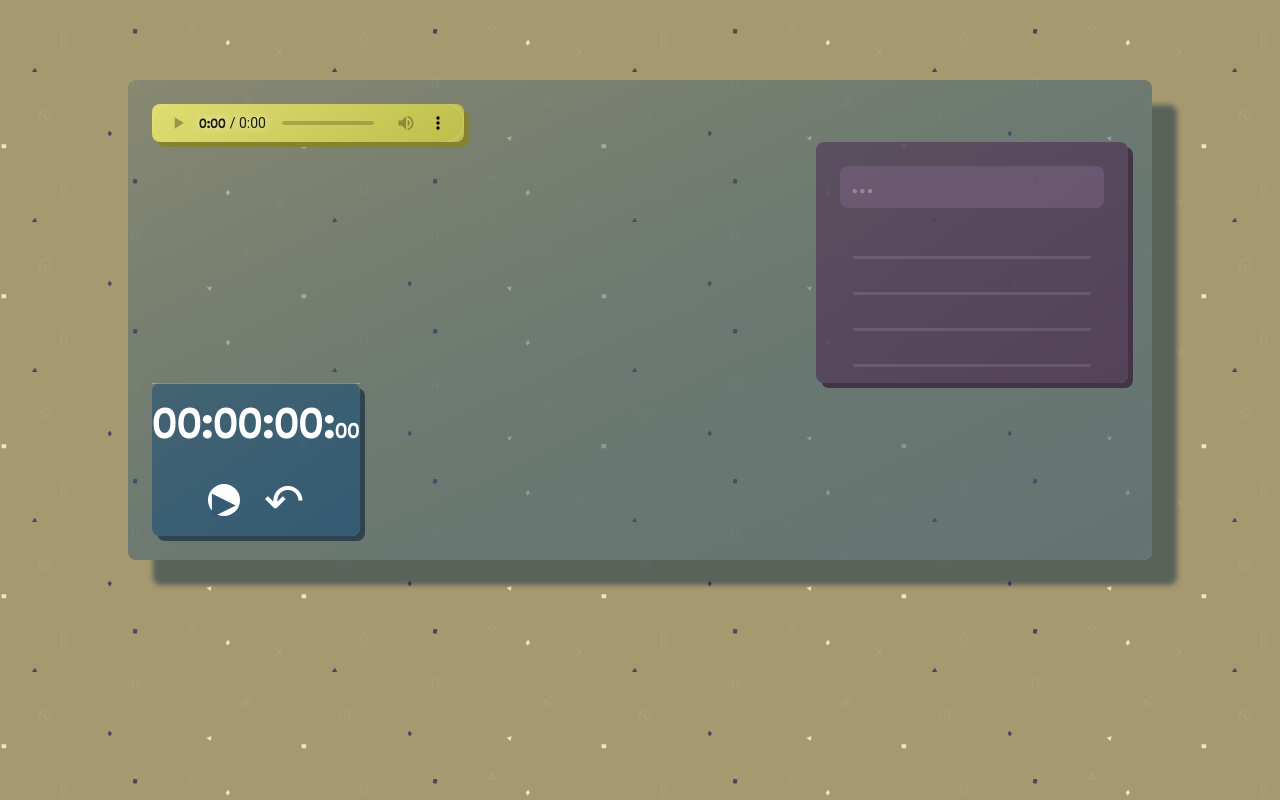
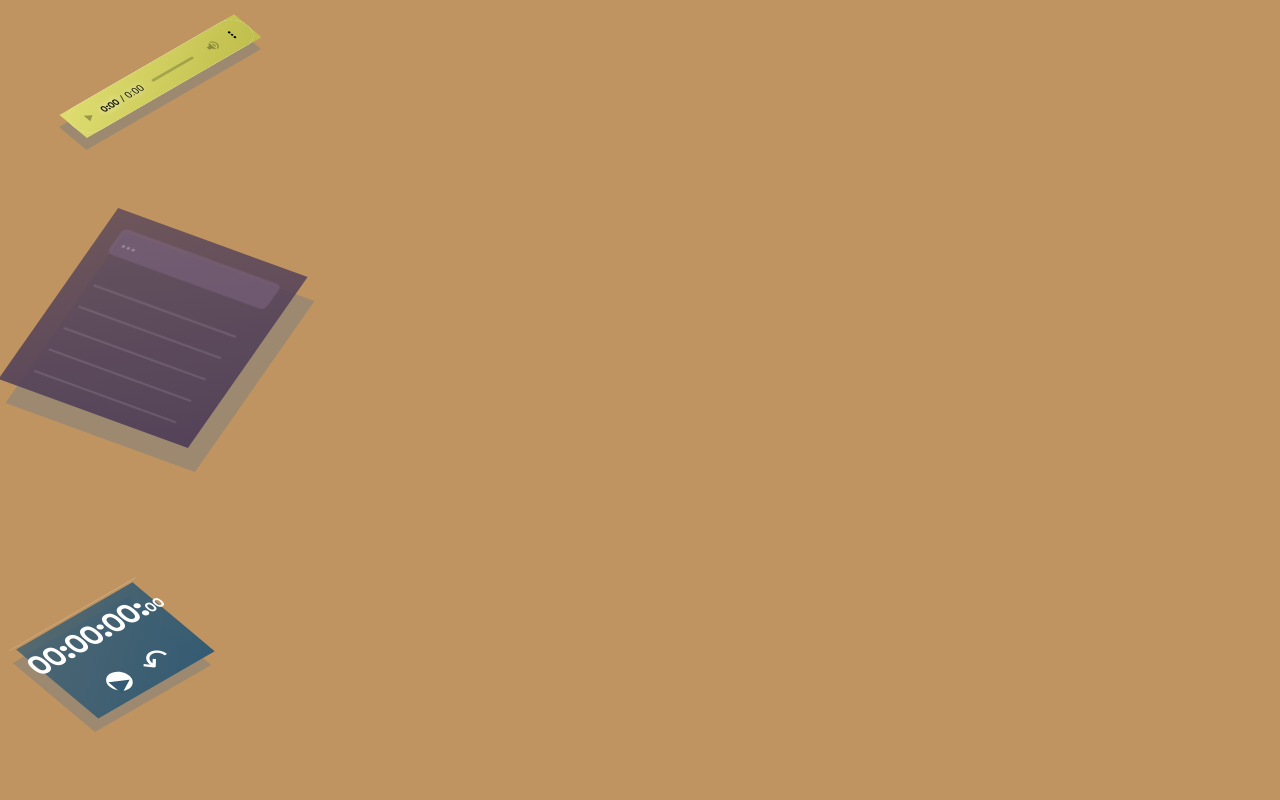
Before and after one commit to michaeland974/junk-drawer-app, a React (Vite) app in the folder client/: page / in a window 1280 px wide. Built offline with nearby package versions, Linux system fonts and the light colour scheme.

Commit message:
style: Redesign with better shadows/Component wrapper added

```diff
--- a/client/src/Components/MusicPlayer/MusicPlayer.tsx
+++ b/client/src/Components/MusicPlayer/MusicPlayer.tsx
@@ -1,6 +1,7 @@
 import { useRef, useEffect } from 'react';
 import { useLocalStorage } from '../../hooks/useLocalStorage';
 import styles from './styles/MusicPlayer.module.css';
+import { WrapperWithShadow } from '../WrapperWithShadow';
 
 type Props = {
   url: string
@@ -18,6 +19,7 @@ export const MusicPlayer: React.FC<Props> = ({url}) => {
   }, []);
 
   return (
+    <WrapperWithShadow className={styles['component-wrapper']}>
       <audio id={styles['player']}
             onTimeUpdate={() => {
               localStorage.setItem('storedAudio',
@@ -29,5 +31,6 @@ export const MusicPlayer: React.FC<Props> = ({url}) => {
             loop>
         <source src={url} type="audio/mpeg"/>
       </audio>
+    </WrapperWithShadow>
   );
 };
--- a/client/src/Components/MusicPlayer/styles/MusicPlayer.module.css
+++ b/client/src/Components/MusicPlayer/styles/MusicPlayer.module.css
@@ -1,17 +1,25 @@
+.component-wrapper{
+  width: calc(var(--mobile-dimension) * 1.5);
+  height: calc(var(--mobile-dimension) * 0.25);
+  background-color: var(--grey);
+
+  transform: rotate(-30deg) skew(20deg) scale(0.7);
+}
+
 #player{
   --background-gradient: linear-gradient(145deg, #dfdd70,
                                          var(--secondary-green));
-  width: calc(var(--mobile-dimension) * 1.5);
-  height: calc(var(--mobile-dimension) * 0.25);
+  width: 100%;
+  height: 100%;
 
   background: var(--background-gradient);
-  border-radius: var(--border-radius);
-  box-shadow: var(--box-shadow-dimension-mobile) #848334;
+  transform: translate(5%, -30%);
 }
 
 /* Chrome */
 #player::-webkit-media-controls-panel {
   background: var(--background-gradient);
+
 }
 
 #player::-webkit-media-controls-current-time-display{
@@ -24,7 +32,7 @@
   #player{
     filter: invert(0.9);
     background: var(--secondary-blue);
-    box-shadow:  5px 5px 0px #afa4bc;
+    /* box-shadow:  5px 5px 0px #afa4bc; */
     font-family: ManualeExtraBold;
     font-size: 1.25em;
   }
--- a/client/src/Components/Notepad/Notepad.tsx
+++ b/client/src/Components/Notepad/Notepad.tsx
@@ -2,6 +2,7 @@ import styles from './styles/Notepad.module.css';
 import { Input } from './Input';
 import { List } from './List';
 import { useNotes } from '../../hooks/useNotes';
+import { WrapperWithShadow } from '../WrapperWithShadow';
 
 export const Notepad = () => {
   const [{input, list, setList,
@@ -18,6 +19,7 @@ export const Notepad = () => {
   };
 
   return (
+    <WrapperWithShadow className={styles['component-wrapper']}>
       <div className={styles['container']}>
         <Input value={input}
                 actions={{change: handleChange,
@@ -27,5 +29,9 @@ export const Notepad = () => {
                       actions={{set: setList,
                                 edit: editNote}}/>}
       </div>
+    </WrapperWithShadow>
+
+    // <div className={styles['shadow-wrapper']}>
+    // </div>
   );
 };
--- a/client/src/Components/Notepad/styles/Notepad.module.css
+++ b/client/src/Components/Notepad/styles/Notepad.module.css
@@ -1,25 +1,28 @@
+.component-wrapper{
+  width: calc(var(--mobile-dimension) * 1.5);
+  height: calc(var(--mobile-dimension) * 1.5);
+  background-color: rgba(128, 128, 128, 0.525);
+
+  transform: rotate(20deg) skew(-15deg) scale(0.7);
+}
+
 .container{
   display: flex;
   flex-direction: column;
-  align-self: flex-end;
 
   font-size: var(--fs-400);
   background-color: var(--secondary-purple);
   color: white;
-  border-radius: var(--border-radius);
-
   padding: 1em;
-
-  width: calc(var(--mobile-dimension) * 1.5);
-  height: calc(var(--mobile-dimension) * 1.5);
+  width: 100%;
+  height: 100%;
 
   overflow-y: scroll;
   -ms-overflow-style: none;  /* Internet Explorer 10+ */
   scrollbar-width: none;  /* Firefox */
-
   background: linear-gradient(145deg, #544259c1,
                               var(--secondary-purple));
-  box-shadow: var(--box-shadow-dimension-mobile) #423446;
+  transform: translate(-10%, -10%);
 }
 
 .container::-webkit-scrollbar {
--- a/client/src/Components/Stopwatch/Stopwatch.tsx
+++ b/client/src/Components/Stopwatch/Stopwatch.tsx
@@ -3,6 +3,7 @@ import { timeFormat } from '../../utils/timeFormat';
 /* Styles */
 import styles from './styles/Stopwatch.module.css';
 /* Components */
+import { WrapperWithShadow } from '../WrapperWithShadow';
 import { ButtonGroup } from './ButtonGroup';
 import { TimeDisplay } from './TimeDisplay';
 
@@ -11,6 +12,7 @@ export const Stopwatch = () => {
           toggleValue, toggle}] = useTimer();
 
   return (
+    <WrapperWithShadow className={styles['component-wrapper']}>
       <div className={styles['container']}>
         <TimeDisplay renderedTime={timeFormat(time.state['timeElapsed'])}/>
         <ButtonGroup actions={{timerControl: toggle,
@@ -18,5 +20,6 @@ export const Stopwatch = () => {
                     condition={!toggleValue}
                     initialState={initialState}/>
       </div>
+    </WrapperWithShadow>
   );
 };
--- a/client/src/Components/Stopwatch/styles/Stopwatch.module.css
+++ b/client/src/Components/Stopwatch/styles/Stopwatch.module.css
@@ -1,3 +1,11 @@
+.component-wrapper{
+  width: var(--mobile-dimension);
+  height: calc(var(--mobile-dimension) * 0.75);
+  background-color: var(--grey);
+
+  transform: rotate(-30deg) skew(20deg) scale(0.7);
+}
+
 .container{
   display: flex;
   flex-direction: column;
@@ -8,13 +16,9 @@
   font-family: ManualeExtraBold;
   font-size: var(--fs-xl);
   text-align: center;
-
-  width: var(--mobile-dimension);
-  height: calc(var(--mobile-dimension) * 0.75);
-  border-radius: var(--border-radius);
-  /* transform: var(--rotate); */
-
+  width: 100%;
+  height: 100%;
   background: linear-gradient(145deg, var(--secondary-blue-with-opacity),
                                       var(--secondary-blue));
-  box-shadow: var(--box-shadow-dimension-mobile) #1f3644c6;
+  transform: translate(10%, -10%);
 }
--- /dev/null
+++ b/client/src/Components/WrapperWithShadow.tsx
@@ -0,0 +1,14 @@
+import * as React from 'react';
+
+type Props = {
+  children: JSX.Element
+  className: string
+}
+
+export const WrapperWithShadow: React.FC<Props> = ({children, className}) => {
+  return(
+    <div className={className}>
+      {children}
+    </div>
+  );
+};
--- a/client/src/assets/global-styles/App.css
+++ b/client/src/assets/global-styles/App.css
@@ -5,6 +5,13 @@
 @font-face {  font-family: Manuale;
               src: url('./../fonts/Manuale-Regular.ttf'); }
 #root{
+  --main-blue: #486295;
+  --main-light-blue: #5990D9;
+  --second-blue: #333D60;
+  --background: #BF9460;
+  --highlight: #BF343F;
+  --grey: rgba(128, 128, 128, 0.525);
+
   --secondary-blue: #345B73;
   --secondary-blue-with-opacity: #345b73c1;
   --background-blue: #345b7395;
@@ -16,8 +23,7 @@
   --highlight: #BFBE4C;
   --white-with-opacity: rgba(255, 255, 255, 0.285);
 
-  --box-shadow-dimension-mobile: 5px 5px 0px;
-  --box-shadow-dimension: 25px 25px 5px;
+  --box-shadow-dimension: 5px 5px 0px;
   --mobile-dimension: 12rem;
   --rotate: rotate(45deg);
   --border-radius: 8px;
@@ -28,41 +34,9 @@
   height: 100svh;
   padding: 1rem;
   font-family: ManualeSemiBold;
-  background-image: url('./../background.svg');
-  background-color: #A6986F;
+  background-color: var(--background);
 
   display: flex;
   flex-direction: column;
   justify-content: space-around;
 }
-
-@media only screen and (min-height: 800px) {
-  #root{
-    --mobile-dimension: 13rem;
-    padding: 1.5rem;
-  }
-}
-
-@media only screen and (min-width: 650px) {
-  body{
-    position: relative;
-    background-image: url('./../background.svg');
-  }
-
-  #root{
-    position: absolute;
-    left: 0;
-    right: 0;
-    top: 50%;
-    transform: translateY(10vh);
-    margin: auto;
-
-    width: 80vw;
-    height: 60vh;
-
-    box-shadow:  var(--box-shadow-dimension) #11334784;
-    background: linear-gradient(to left top, var(--background-blue), 70%,
-                                             var(--background-blue-with-opacity));
-    border-radius: var(--border-radius);
-  }
-}
```
Lines whose indentation alone changed are shown as unchanged.
